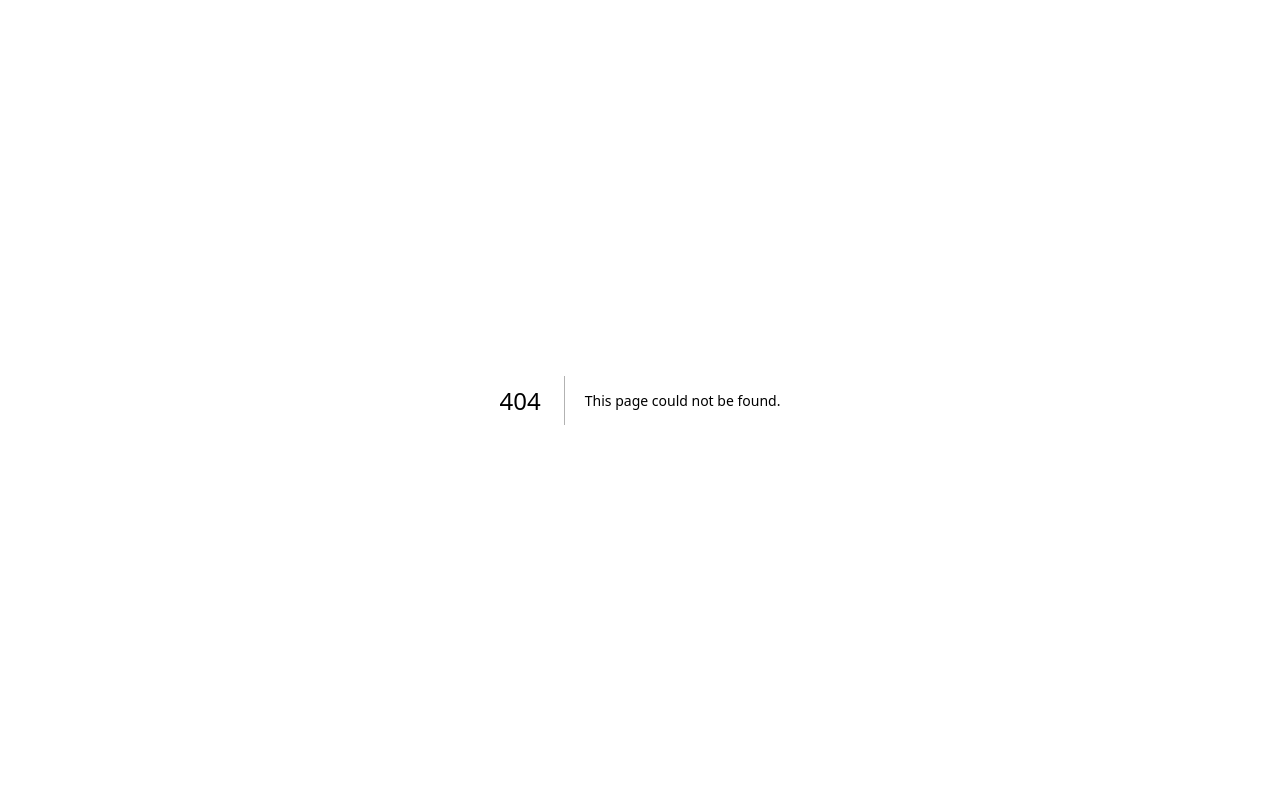
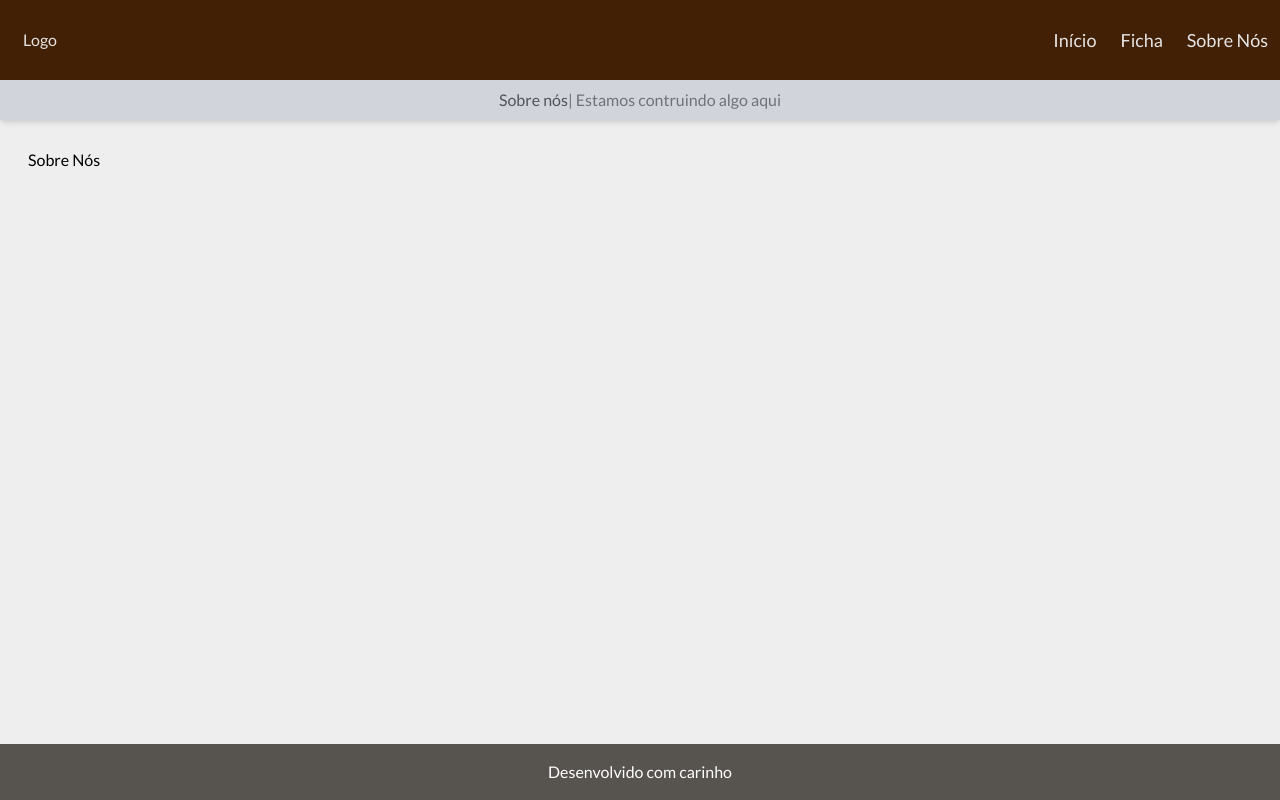
Before and after one commit to DonizeteZJunior/honey-heist, a Next.js app: page /sobre in a window 1280 px wide. Before the commit this address had no page. Built offline with nearby package versions, Linux system fonts and the light colour scheme.

Commit message:
Inicio de projeto, de ficha automatizada.

```diff
--- /dev/null
+++ b/src/app/ficha/page.tsx
@@ -0,0 +1,9 @@
+import Pagina from "@/components/template/Pagina";
+
+export default function Ficha(){
+    return(
+        <Pagina titulo="Ficha" subtitulo="Estamos contruindo algo aqui">
+            <h1>Ficha</h1>
+        </Pagina>
+    )
+}
--- a/src/app/globals.css
+++ b/src/app/globals.css
@@ -2,32 +2,13 @@
 @tailwind components;
 @tailwind utilities;
 
-:root {
-  --foreground-rgb: 0, 0, 0;
-  --background-start-rgb: 214, 219, 220;
-  --background-end-rgb: 255, 255, 255;
+html,
+body {
+  padding: 0;
+  margin: 0;
+  background-color: #eee;
 }
 
-@media (prefers-color-scheme: dark) {
-  :root {
-    --foreground-rgb: 255, 255, 255;
-    --background-start-rgb: 0, 0, 0;
-    --background-end-rgb: 0, 0, 0;
-  }
+* {
+  box-sizing: border-box;
 }
-
-body {
-  color: rgb(var(--foreground-rgb));
-  background: linear-gradient(
-      to bottom,
-      transparent,
-      rgb(var(--background-end-rgb))
-    )
-    rgb(var(--background-start-rgb));
-}
-
-@layer utilities {
-  .text-balance {
-    text-wrap: balance;
-  }
-}
--- a/src/app/layout.tsx
+++ b/src/app/layout.tsx
@@ -1,12 +1,15 @@
 import type { Metadata } from "next";
-import { Inter } from "next/font/google";
+import { Lato } from "next/font/google";
 import "./globals.css";
 
-const inter = Inter({ subsets: ["latin"] });
+const lato = Lato({
+  weight: ['100','300','400','700','900'],
+  subsets: ['latin']
+});
 
 export const metadata: Metadata = {
-  title: "Create Next App",
-  description: "Generated by create next app",
+  title: "Roubo do Mel",
+  description: "Site simulador de ficha",
 };
 
 export default function RootLayout({
@@ -15,8 +18,8 @@ export default function RootLayout({
   children: React.ReactNode;
 }>) {
   return (
-    <html lang="en">
-      <body className={inter.className}>{children}</body>
+    <html lang="pt-br">
+      <body className={lato.className}>{children}</body>
     </html>
   );
 }
--- a/src/app/page.tsx
+++ b/src/app/page.tsx
@@ -1,113 +1,9 @@
-import Image from "next/image";
+import Pagina from "@/components/template/Pagina";
 
 export default function Home() {
   return (
-    <main className="flex min-h-screen flex-col items-center justify-between p-24">
-      <div className="z-10 w-full max-w-5xl items-center justify-between font-mono text-sm lg:flex">
-        <p className="fixed left-0 top-0 flex w-full justify-center border-b border-gray-300 bg-gradient-to-b from-zinc-200 pb-6 pt-8 backdrop-blur-2xl dark:border-neutral-800 dark:bg-zinc-800/30 dark:from-inherit lg:static lg:w-auto  lg:rounded-xl lg:border lg:bg-gray-200 lg:p-4 lg:dark:bg-zinc-800/30">
-          Get started by editing&nbsp;
-          <code className="font-mono font-bold">src/app/page.tsx</code>
-        </p>
-        <div className="fixed bottom-0 left-0 flex h-48 w-full items-end justify-center bg-gradient-to-t from-white via-white dark:from-black dark:via-black lg:static lg:size-auto lg:bg-none">
-          <a
-            className="pointer-events-none flex place-items-center gap-2 p-8 lg:pointer-events-auto lg:p-0"
-            href="https://vercel.com?utm_source=create-next-app&utm_medium=appdir-template&utm_campaign=create-next-app"
-            target="_blank"
-            rel="noopener noreferrer"
-          >
-            By{" "}
-            <Image
-              src="/vercel.svg"
-              alt="Vercel Logo"
-              className="dark:invert"
-              width={100}
-              height={24}
-              priority
-            />
-          </a>
-        </div>
-      </div>
-
-      <div className="relative z-[-1] flex place-items-center before:absolute before:h-[300px] before:w-full before:-translate-x-1/2 before:rounded-full before:bg-gradient-radial before:from-white before:to-transparent before:blur-2xl before:content-[''] after:absolute after:-z-20 after:h-[180px] after:w-full after:translate-x-1/3 after:bg-gradient-conic after:from-sky-200 after:via-blue-200 after:blur-2xl after:content-[''] before:dark:bg-gradient-to-br before:dark:from-transparent before:dark:to-blue-700 before:dark:opacity-10 after:dark:from-sky-900 after:dark:via-[#0141ff] after:dark:opacity-40 sm:before:w-[480px] sm:after:w-[240px] before:lg:h-[360px]">
-        <Image
-          className="relative dark:drop-shadow-[0_0_0.3rem_#ffffff70] dark:invert"
-          src="/next.svg"
-          alt="Next.js Logo"
-          width={180}
-          height={37}
-          priority
-        />
-      </div>
-
-      <div className="mb-32 grid text-center lg:mb-0 lg:w-full lg:max-w-5xl lg:grid-cols-4 lg:text-left">
-        <a
-          href="https://nextjs.org/docs?utm_source=create-next-app&utm_medium=appdir-template&utm_campaign=create-next-app"
-          className="group rounded-lg border border-transparent px-5 py-4 transition-colors hover:border-gray-300 hover:bg-gray-100 hover:dark:border-neutral-700 hover:dark:bg-neutral-800/30"
-          target="_blank"
-          rel="noopener noreferrer"
-        >
-          <h2 className="mb-3 text-2xl font-semibold">
-            Docs{" "}
-            <span className="inline-block transition-transform group-hover:translate-x-1 motion-reduce:transform-none">
-              -&gt;
-            </span>
-          </h2>
-          <p className="m-0 max-w-[30ch] text-sm opacity-50">
-            Find in-depth information about Next.js features and API.
-          </p>
-        </a>
-
-        <a
-          href="https://nextjs.org/learn?utm_source=create-next-app&utm_medium=appdir-template-tw&utm_campaign=create-next-app"
-          className="group rounded-lg border border-transparent px-5 py-4 transition-colors hover:border-gray-300 hover:bg-gray-100 hover:dark:border-neutral-700 hover:dark:bg-neutral-800/30"
-          target="_blank"
-          rel="noopener noreferrer"
-        >
-          <h2 className="mb-3 text-2xl font-semibold">
-            Learn{" "}
-            <span className="inline-block transition-transform group-hover:translate-x-1 motion-reduce:transform-none">
-              -&gt;
-            </span>
-          </h2>
-          <p className="m-0 max-w-[30ch] text-sm opacity-50">
-            Learn about Next.js in an interactive course with&nbsp;quizzes!
-          </p>
-        </a>
-
-        <a
-          href="https://vercel.com/templates?framework=next.js&utm_source=create-next-app&utm_medium=appdir-template&utm_campaign=create-next-app"
-          className="group rounded-lg border border-transparent px-5 py-4 transition-colors hover:border-gray-300 hover:bg-gray-100 hover:dark:border-neutral-700 hover:dark:bg-neutral-800/30"
-          target="_blank"
-          rel="noopener noreferrer"
-        >
-          <h2 className="mb-3 text-2xl font-semibold">
-            Templates{" "}
-            <span className="inline-block transition-transform group-hover:translate-x-1 motion-reduce:transform-none">
-              -&gt;
-            </span>
-          </h2>
-          <p className="m-0 max-w-[30ch] text-sm opacity-50">
-            Explore starter templates for Next.js.
-          </p>
-        </a>
-
-        <a
-          href="https://vercel.com/new?utm_source=create-next-app&utm_medium=appdir-template&utm_campaign=create-next-app"
-          className="group rounded-lg border border-transparent px-5 py-4 transition-colors hover:border-gray-300 hover:bg-gray-100 hover:dark:border-neutral-700 hover:dark:bg-neutral-800/30"
-          target="_blank"
-          rel="noopener noreferrer"
-        >
-          <h2 className="mb-3 text-2xl font-semibold">
-            Deploy{" "}
-            <span className="inline-block transition-transform group-hover:translate-x-1 motion-reduce:transform-none">
-              -&gt;
-            </span>
-          </h2>
-          <p className="m-0 max-w-[30ch] text-balance text-sm opacity-50">
-            Instantly deploy your Next.js site to a shareable URL with Vercel.
-          </p>
-        </a>
-      </div>
-    </main>
+    <Pagina titulo="Página Inicial" subtitulo="Estamos contruindo algo aqui">
+      <h1>Conteúdo</h1>
+    </Pagina>
   );
 }
--- /dev/null
+++ b/src/app/sobre/page.tsx
@@ -0,0 +1,9 @@
+import Pagina from "@/components/template/Pagina";
+
+export default function Sobre(){
+    return(
+        <Pagina titulo="Sobre nós" subtitulo="Estamos contruindo algo aqui">
+            <h1>Sobre Nós</h1>
+        </Pagina>
+    )
+}
--- /dev/null
+++ b/src/components/Coluna.tsx
@@ -0,0 +1,9 @@
+interface ColunaProps{
+    titulo: string
+}
+
+export default function Coluna(props: ColunaProps){
+    return(
+        <h1>Coluna Numerica</h1>
+    )
+}
--- /dev/null
+++ b/src/components/template/Cabecalho.tsx
@@ -0,0 +1,17 @@
+interface CabecalhoProps{
+    titulo: string
+    subtitulo: string
+}
+
+export default function Cabecalho(props: CabecalhoProps){
+    return(
+        <div className="flex bg-gray-300 justify-center p-2 shadow-md">
+            <h1 className="text-zinc-600">
+                {props.titulo}
+            </h1>
+            <h2 className="text-zinc-500">
+                | {props.subtitulo}
+            </h2>
+        </div>
+    )
+}
--- /dev/null
+++ b/src/components/template/MenuItem.tsx
@@ -0,0 +1,32 @@
+import Link from "next/link"
+
+interface MenuItemProps{
+    url?: string
+    texto: string
+    className?: string
+    onClick?: (evento: any) => void
+}
+
+export default function MenuItem(props: MenuItemProps){
+    function renderizarItem(){
+        return (
+            <p className={`flex justify-center items-center px-3`}>
+                <span className={`text-lg`}>
+                    {props.texto}
+                </span>
+            </p>
+        )
+    }
+
+    return (
+        <li className="flex h-full items-center hover:bg-stone-600 cursor-pointer">
+            {props.url ? (
+                <Link href={props.url}>
+                    {renderizarItem()}
+                </Link>
+            ):(
+                renderizarItem()
+            )}
+        </li>
+    )
+}
--- /dev/null
+++ b/src/components/template/MenuPrincipal.tsx
@@ -0,0 +1,17 @@
+import MenuItem from "./MenuItem";
+
+export default function MenuPrincipal(){
+    return(
+        <nav className="flex flex-row h-20 bg-yellow-950 text-stone-200 shadow-md">
+            <div className="flex flex-col items-center justify-center w-20">
+                <p>Logo</p>
+            </div>
+            <ul className="flex flex-row flex-grow justify-end items-center">
+                <MenuItem url="/" texto="Início" />
+                <MenuItem url="/ficha" texto="Ficha" />
+                <MenuItem url="/sobre" texto="Sobre Nós" />
+            </ul>
+            {/* Implementar no futuro opção de idioma (br-en) */}
+        </nav>
+    )
+}
--- /dev/null
+++ b/src/components/template/Pagina.tsx
@@ -0,0 +1,24 @@
+import Cabecalho from "./Cabecalho"
+import MenuPrincipal from "./MenuPrincipal"
+import Rodape from "./Rodape"
+
+interface LayoutProps{
+    titulo: string
+    subtitulo:string
+    children: any
+}
+
+export default function Layout(props: LayoutProps){
+    return(
+        <div className="flex flex-col h-screen">
+            <MenuPrincipal />
+            <div className={`flex flex-col flex-grow`}>
+                <Cabecalho titulo={props.titulo} subtitulo={props.subtitulo} />
+                <main className="p-7 flex-1">
+                    {props.children}
+                </main>
+                <Rodape />
+            </div>
+        </div>
+    )
+}
--- /dev/null
+++ b/src/components/template/Rodape.tsx
@@ -0,0 +1,9 @@
+export default function Rodape(){
+    return(
+        <footer className="flex p-4 justify-center items-center bg-stone-600 text-white">
+            <div>
+                Desenvolvido com carinho
+            </div>
+        </footer>
+    )
+}
```
